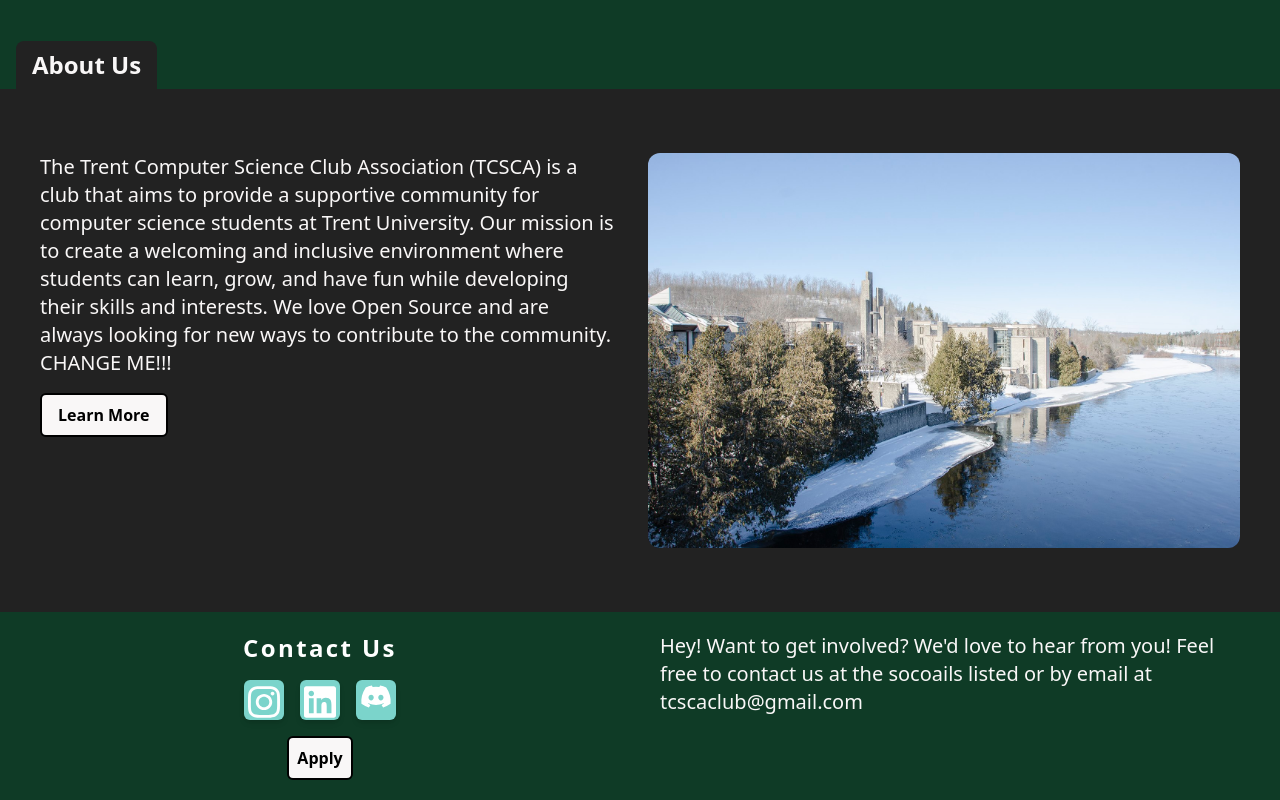
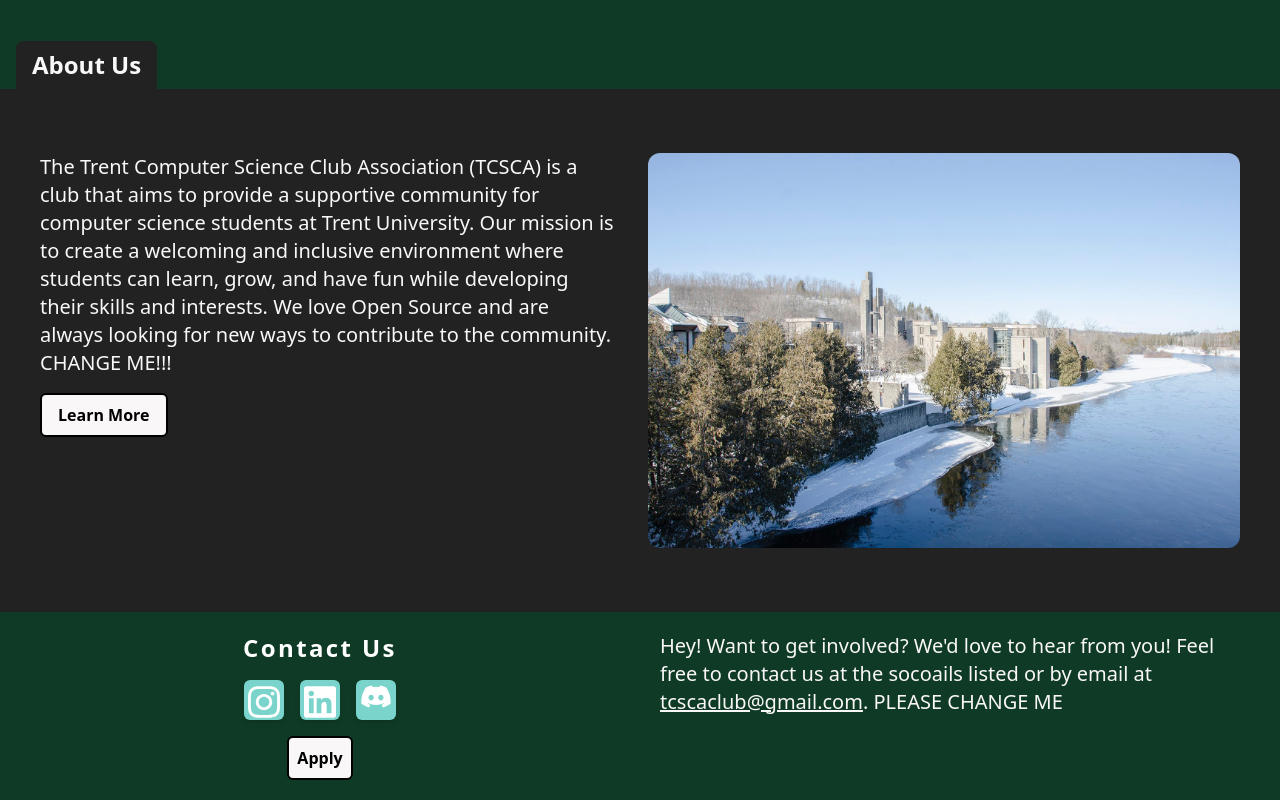
Before and after one commit to Trent-Computer-Science-Club-Association/ClubWebsite, a Next.js app: page / in a window 1280 px wide. Shown: the part 551-1351 px from the top of the page. Built offline with nearby package versions, Linux system fonts and the light colour scheme.

Commit message:
Feat(ContactUs): make email unkderline and stylize

```diff
--- a/components/ContactUs.tsx
+++ b/components/ContactUs.tsx
@@ -1,7 +1,8 @@
-import React from 'react';
 import { contactUs, heroIcons, email } from '../config.yaml';
 import Image from '../components/Image';
 import Button, { ButtonType } from '../components/Button';
+import Link from '../components/Link';
+import { Fragment } from 'react';
 import styles from '../styles/components/ContactUs.module.scss';
 
 export default function ContactUs() {
@@ -29,7 +30,16 @@
       </div>
       <div className={styles.right}>
         <p className={styles.text}>
-          {contactUs.text.replace('*contactEmail', email)}
+          {contactUs.text.split('*contactEmail').map((part, index, array) =>
+            index < array.length - 1 ? (
+              <Fragment key={index}>
+                {part}
+                <Link href={`mailto:${email}`} className={styles.emailLink}>{email}</Link>
+              </Fragment>
+            ) : (
+              part
+            )
+          )}
         </p>
       </div>
     </div>
--- /dev/null
+++ b/components/Link.tsx
@@ -0,0 +1,3 @@
+import Link from 'next/link';
+
+export default Link;
--- a/config.yaml
+++ b/config.yaml
@@ -33,4 +33,4 @@
   altText: About Us Image
 email: &contactEmail 'tcscaclub@gmail.com'
 contactUs:
-  text: Hey! Want to get involved? We'd love to hear from you! Feel free to contact us at the socoails listed or by email at *contactEmail
+  text: Hey! Want to get involved? We'd love to hear from you! Feel free to contact us at the socoails listed or by email at *contactEmail. PLEASE CHANGE ME
--- a/styles/components/ContactUs.module.scss
+++ b/styles/components/ContactUs.module.scss
@@ -32,3 +32,16 @@
   @apply text-xl;
   @apply pr-4;
 }
+
+.emailLink {
+  @apply text-color-2;
+  @apply underline;
+
+  &:hover, &:active {
+    @apply text-hover-1;
+  }
+
+  &:visited {
+    @apply text-color-2;
+  }
+}
```
